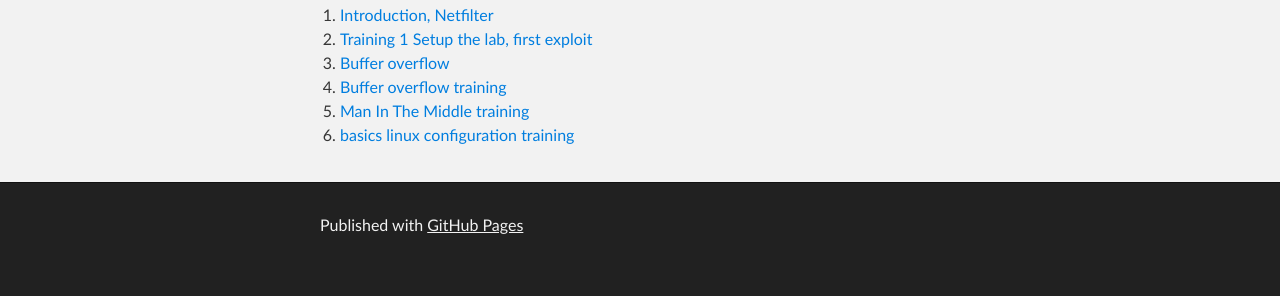
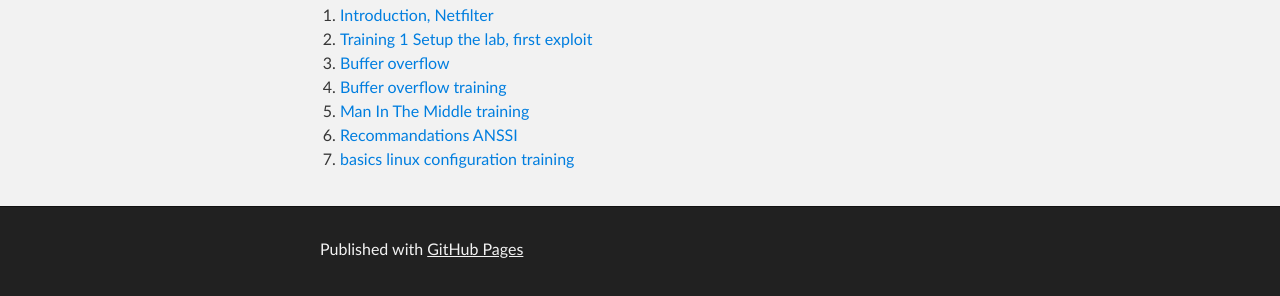
Before and after one commit to lodelestra-edu/lodelestra-edu.github.io, a plain HTML site: page index.html in a window 1280 px wide. Shown: the part 734-1030 px from the top of the page. Before the commit the page ends 1006 px from the top, so only its background shows below. Drawn offline with Linux system fonts and the light colour scheme.

Commit message:
ANSSI recommendation

```diff
--- a/index.html
+++ b/index.html
@@ -51,6 +51,7 @@
           <li><a href="/buffer-overflow-slides/">Buffer overflow</a></li>
           <li><a href="/buffer-overflow-training/training2_subject.pdf">Buffer overflow training</a></li>
           <li><a href="/mitm-training/mitm-training-subject.pdf">Man In The Middle training</a></li>
+          <li><a href="/recommandations-ANSSI-slides/">Recommandations ANSSI</a></li>
           <li><a href="/basics-linux-configuration-training/basics-linux-configuration-training-subject.pdf">basics linux configuration training</a></li>
         </ol>
 
```
